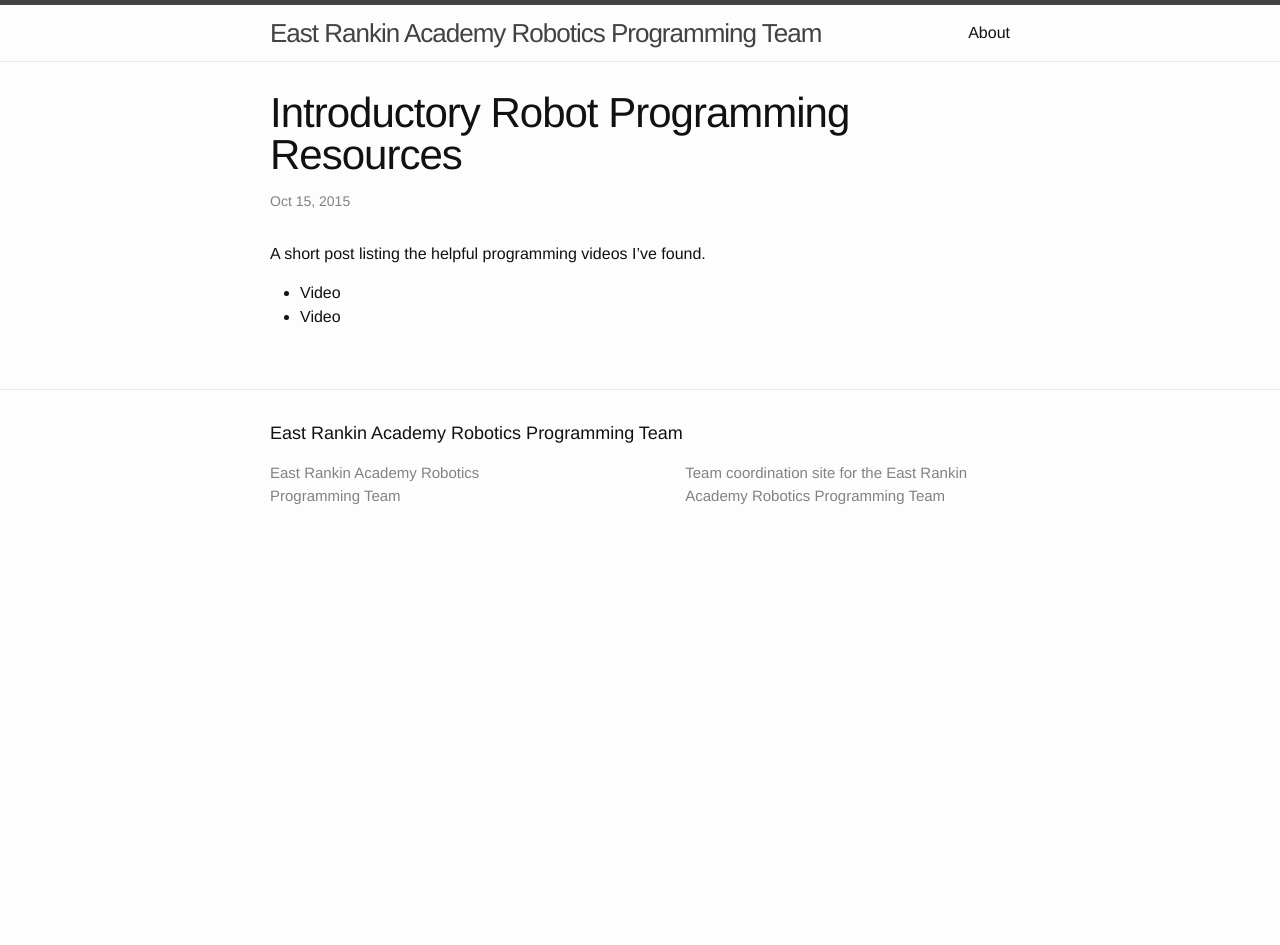
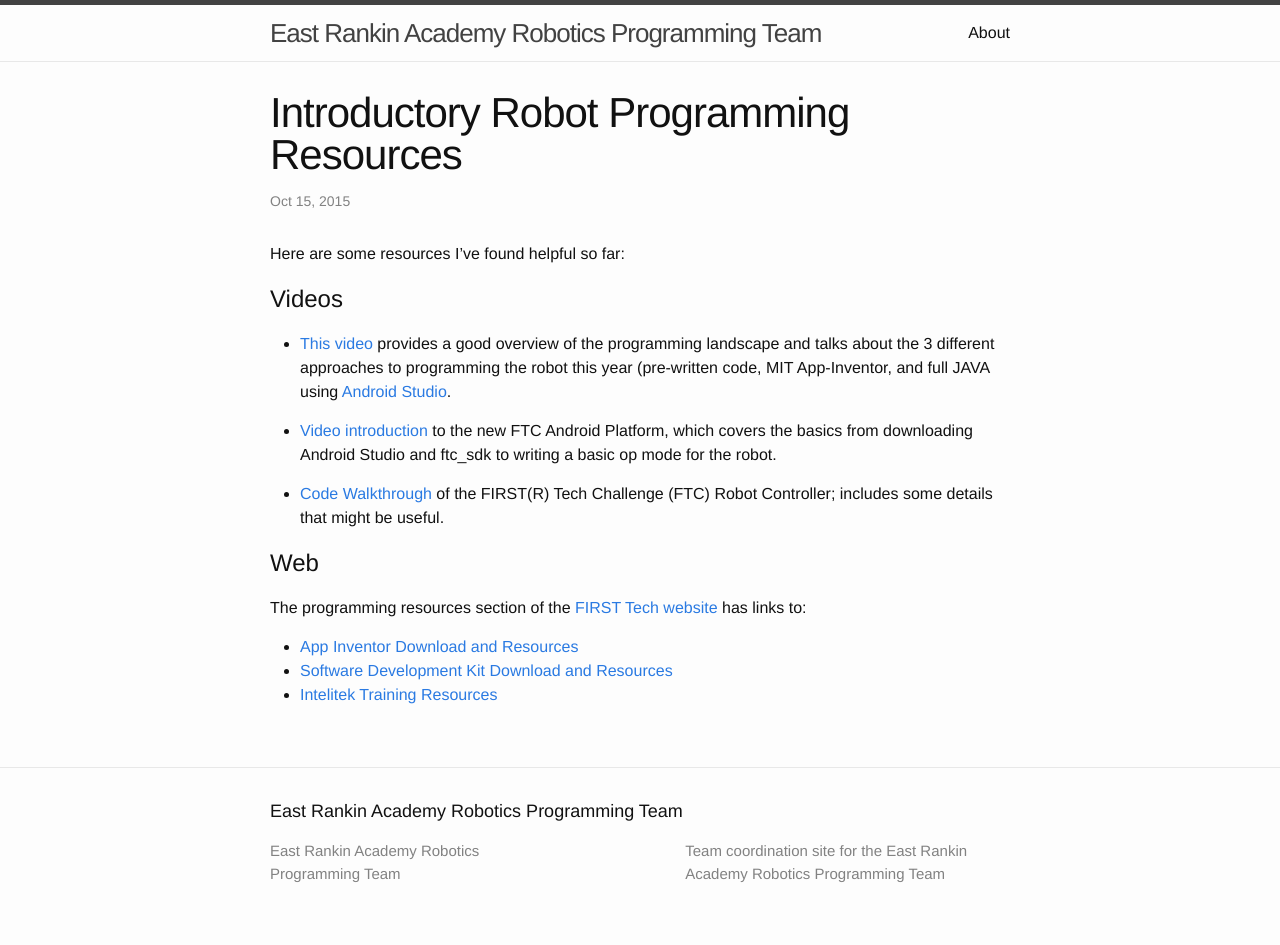
Before and after one commit to EastRankinAcademyRobotics/EastRankinAcademyRobotics.github.io, a Jekyll site: the page built from _posts/2015-10-15-resources.md, in a window 1280 px wide. Built offline with Jekyll 4.4.1, drawn with Linux system fonts in a browser that asks for light colours; before the commit the page ends 900 px from its top, so only the background shows below that.

Commit message:
Online resources post

```diff
--- a/_posts/2015-10-15-resources.md
+++ b/_posts/2015-10-15-resources.md
@@ -4,7 +4,21 @@ title:  "Introductory Robot Programming Resources"
 date:   2015-10-15 12:45:51
 categories: resources
 ---
-A short post listing the helpful programming videos I've found.
+Here are some resources I've found helpful so far:
 
-- Video
-- Video
+# Videos
+
+- [This video](https://www.youtube.com/watch?v=Jgv5nVbtuls) provides a good overview of the programming landscape
+and talks about the 3 different approaches to programming the robot this year (pre-written code, MIT App-Inventor, and full JAVA using [Android Studio](http://developer.android.com/training/index.html).
+
+- [Video introduction](https://youtu.be/UtKbbi31PWc) to the new FTC Android Platform, which covers the basics from downloading Android Studio and ftc_sdk to writing a basic op mode for the robot.
+
+- [Code Walkthrough](https://youtu.be/a-aXZ9bLNQA) of the FIRST(R) Tech Challenge (FTC) Robot Controller; includes some details that might be useful.
+
+# Web
+
+The programming resources section of the [FIRST Tech website](http://www.usfirst.org/roboticsprograms/ftc/team-resources) has links to:
+
+- [App Inventor Download and Resources](http://frc-events.usfirst.org/2015/ftcimages)
+- [Software Development Kit Download and Resources](https://github.com/ftctechnh/ftc_app)
+- [Intelitek Training Resources](http://first.intelitek.com)
```
